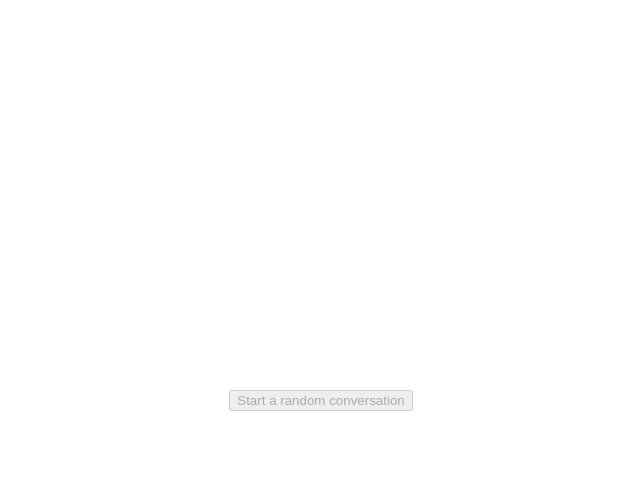
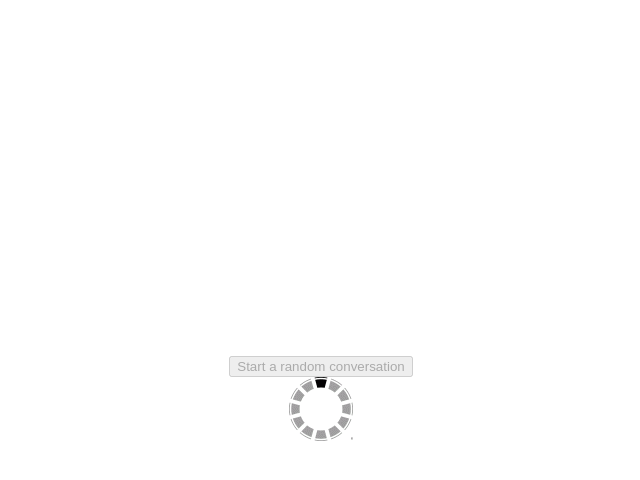
Before and after one commit to AndreyKryzhniov/random_chat, a React (Create React App) app: page /#/chat_page in a window 1280 px wide. Both pictures are taken after a click on the button "Start a random conversation". Shown: the top 480 px of the page, without its empty margins (319-959 px from the left). Built offline with nearby package versions, Linux system fonts and the light colour scheme; no server answers.

Commit message:
Added preloader.

```diff
--- a/src/ui/chatPage/inputPanelComponent.tsx
+++ b/src/ui/chatPage/inputPanelComponent.tsx
@@ -14,13 +14,19 @@ function InoutPanel() {
     }
 
     const sendMessage = () => {
-        newMessage('')
-        dispatch(sendMessageTC(message))
+        if (!(message.length === 0)) {newMessage('')
+        dispatch(sendMessageTC(message))}
+    }
+
+    const onKeyPress = (e: React.KeyboardEvent<HTMLInputElement>) => {
+        if (e.key === 'Enter' && e.shiftKey) {
+            sendMessage()
+        }
     }
 
     return (
         <div className="App">
-            <input onChange={changeMessage} value={message}/>
+            <input onChange={changeMessage} value={message}  onKeyPress={onKeyPress}/>
             <button onClick={sendMessage}>SEND</button>
         </div>
     );
--- /dev/null
+++ b/src/ui/loader/Loader.tsx
@@ -0,0 +1,13 @@
+import React from 'react';
+import loader from './770.gif'
+
+function Loader() {
+
+    return (
+        <div>
+            <img src={loader} />
+        </div>
+    );
+}
+
+export default Loader;
--- a/src/ui/startPage/startPage.tsx
+++ b/src/ui/startPage/startPage.tsx
@@ -1,9 +1,10 @@
 import React, {useEffect, useState} from 'react';
-// import './App.css';
 import {useDispatch, useSelector} from "react-redux";
 import {getUserTC, setUserTC} from '../../bll/usersReducer'
 import { AppStateType } from '../../bll/store';
 import { Redirect } from 'react-router-dom';
+import Loader from "../loader/Loader";
+
 
 function StartPage() {
 
@@ -34,6 +35,9 @@ function StartPage() {
     return (
         <div className="App">
             <button onClick={startSearching} disabled={isFetching}>Start a random conversation</button>
+            {isFetching &&
+                <Loader/>
+            }
         </div>
     );
 }
```
Also changed, not shown: src/ui/loader/770.gif (added), src/ui/loader/loader.gif (added).
